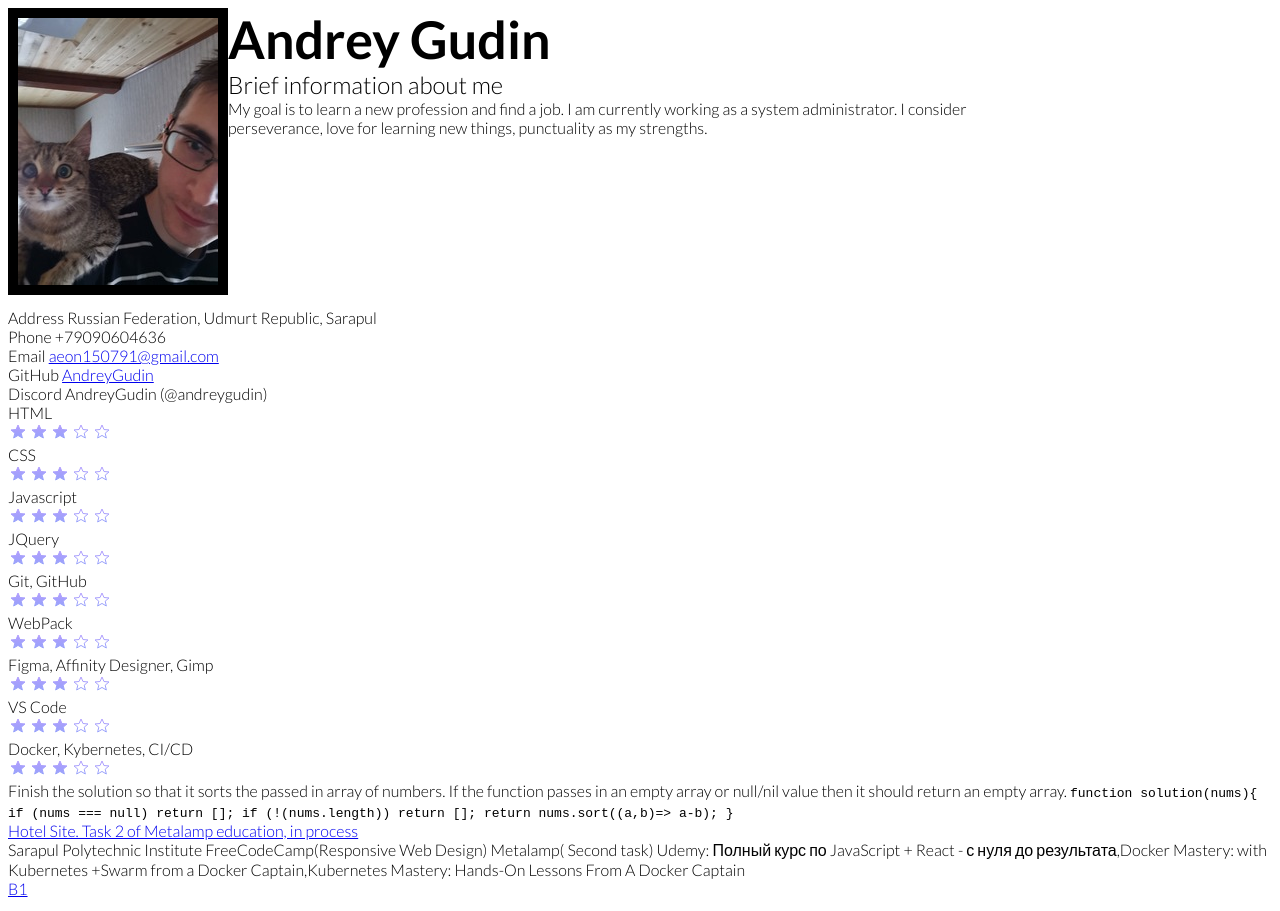
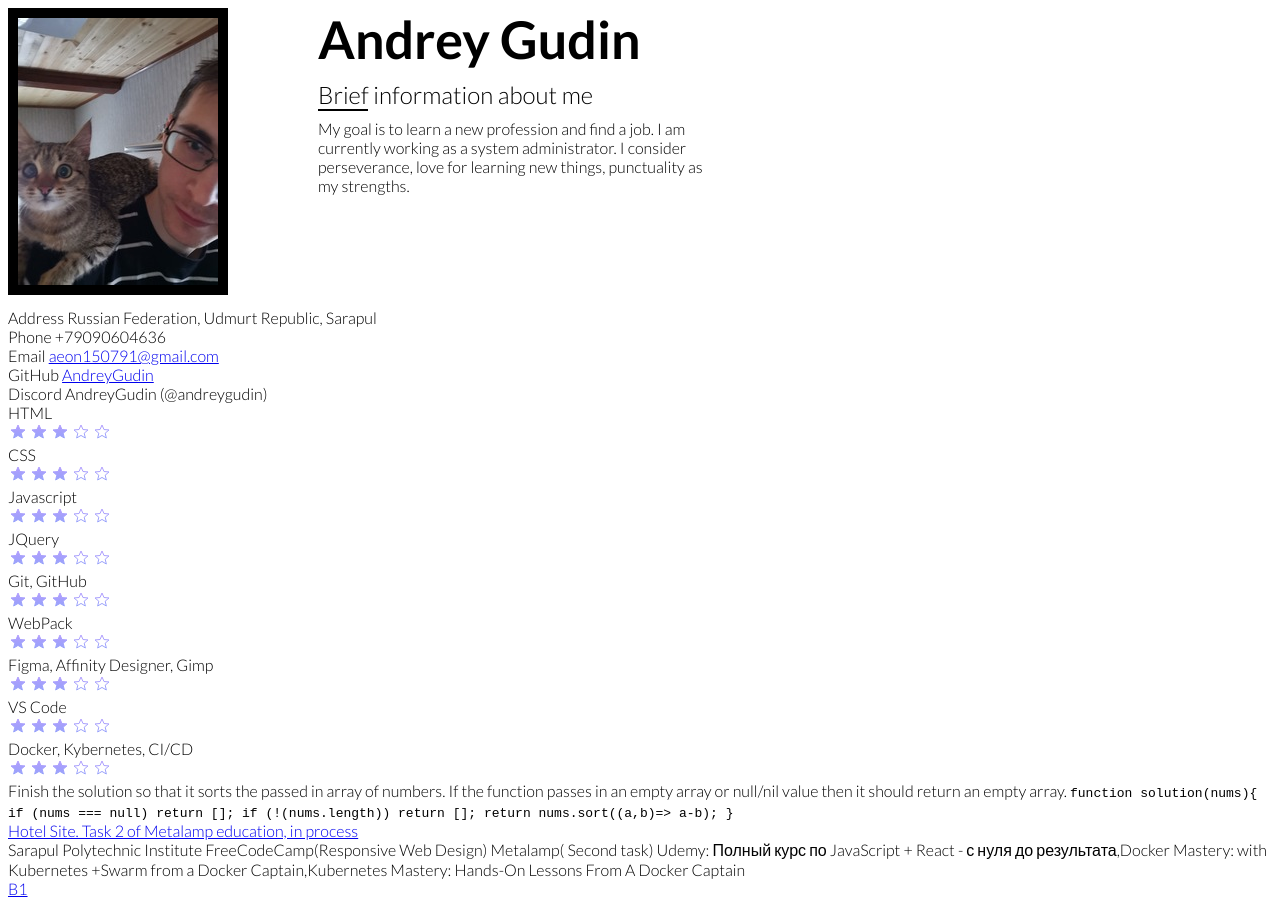
Before and after one commit to AndreyGudin/rsschool-cv, a plain HTML site: page index.html in a window 1280 px wide. Drawn offline with Linux system fonts and the light colour scheme.

Commit message:
feat: add bottom black line for span .cv-header__about-me

```diff
--- a/style.css
+++ b/style.css
@@ -8,6 +8,7 @@ header{
   display: flex;
   flex-direction: column;
   flex-wrap: wrap;
+  row-gap: 10px;
 }
 
 .cv-header__name{
@@ -17,8 +18,23 @@ header{
 
 .cv-header__about-me{
   font-size: 24px;
+  position: relative;
 }
 
+.cv-header__about-me::before{
+  content: "";
+  display: block;
+  position: absolute;
+  top: 100%;
+  width: 50px;
+  height: 2px;
+  background-color: black;
+}
+
+.cv-header__about-me-text{
+  width: 400px;
+
+}
 img{
   width: 200px;
   height: 267px;
```
